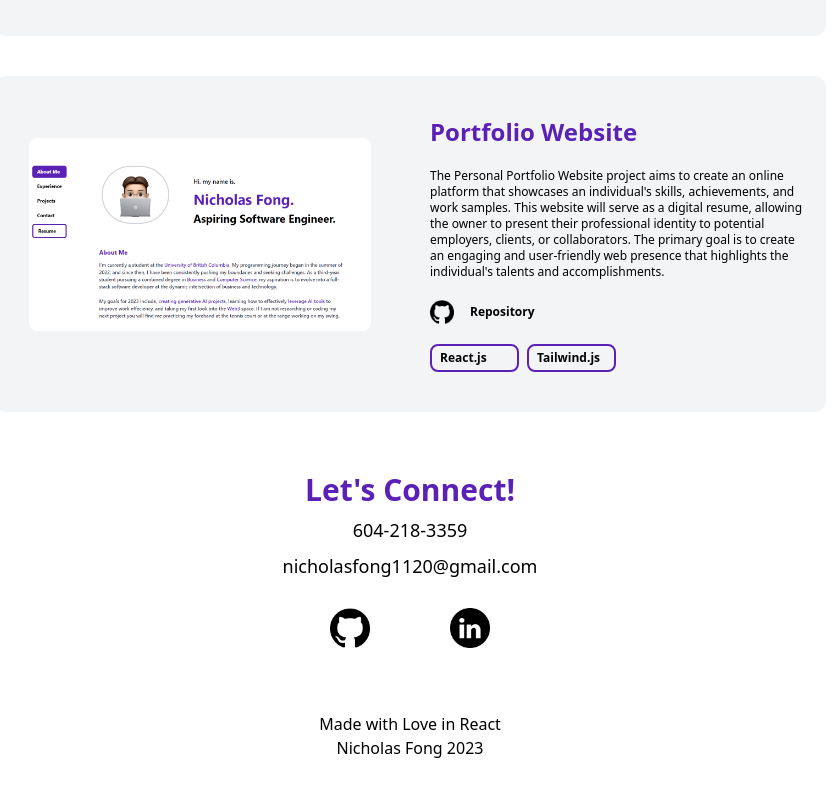
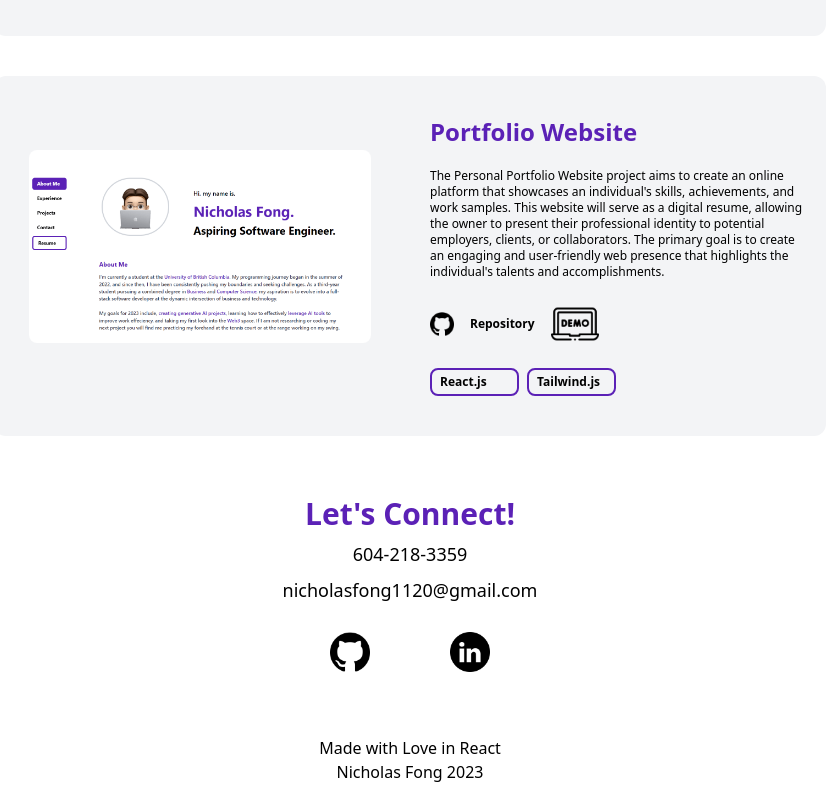
Before and after one commit to Nick-Fong925/NicholasFongPersonalWebsite, a React (Vite) app: page /NicholasFongPersonalWebsite in a window 1280 px wide. Shown: the part 3118-3918 px from the top of the page, without its empty margins (310-1143 px from the left). Before the commit the page ends 3894 px from the top, so only its background shows below. Built offline with nearby package versions, Linux system fonts and the light colour scheme.

Commit message:
updated resume

```diff
--- a/src/components/Projects.jsx
+++ b/src/components/Projects.jsx
@@ -39,7 +39,7 @@ function Projects() {
         "The Personal Portfolio Website project aims to create an online platform that showcases an individual's skills, achievements, and work samples. This website will serve as a digital resume, allowing the owner to present their professional identity to potential employers, clients, or collaborators. The primary goal is to create an engaging and user-friendly web presence that highlights the individual's talents and accomplishments.",
       githubLink: "https://github.com/Nick-Fong925/NicholasFongPersonalWebsite",
       imgSrc: PortfolioWebsite,
-      demoLink: "",
+      demoLink: "https://nick-fong925.github.io/NicholasFongPersonalWebsite/",
       codingNames: ["React.js", "Tailwind.js"], // Updated to an array of coding names
     },
   ];
```
Also changed, not shown: 1 other file (tests, documents, lock files or other folders).
